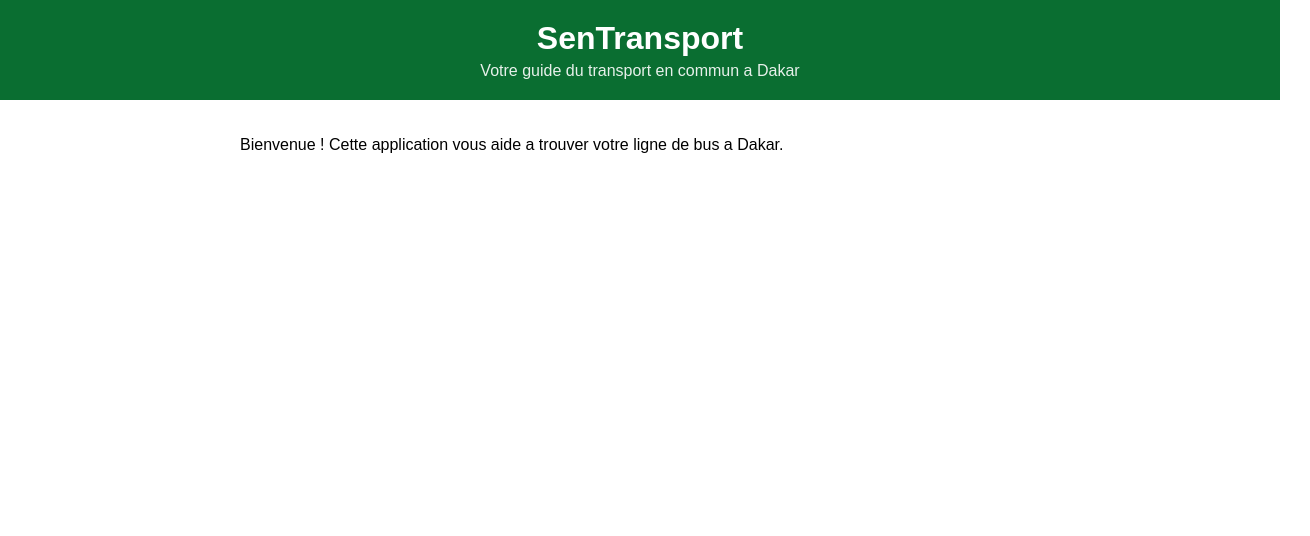
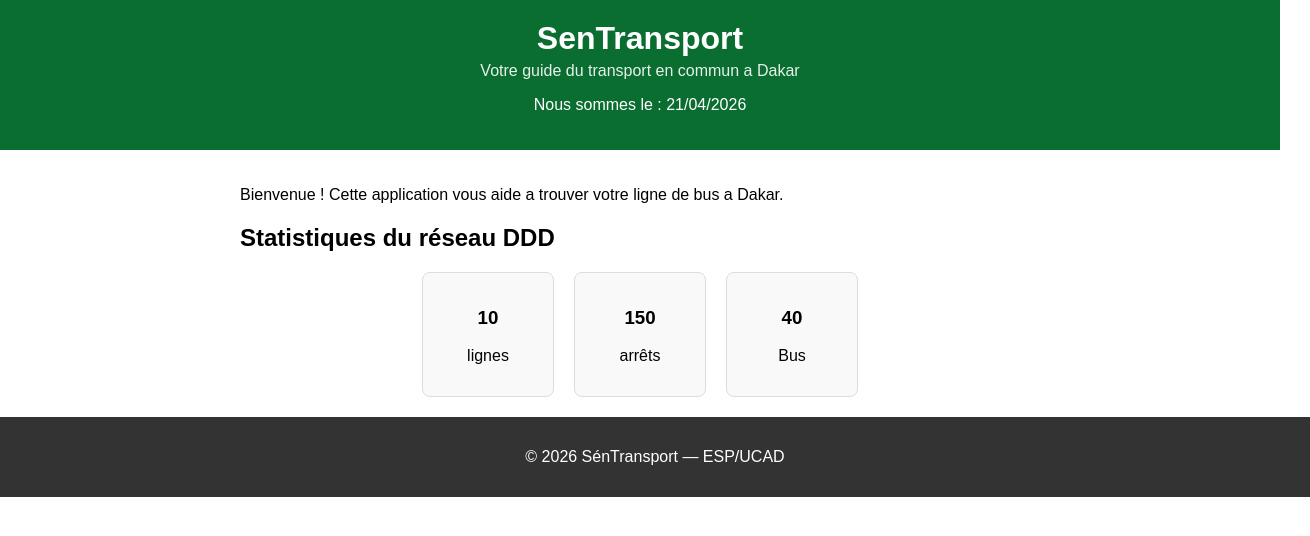
Before and after one commit to Mandioula341/sentransport, a React (Create React App) app: page / in a window 1280 px wide. Shown: the top 536 px of the page, 1310 px wide, since content can reach past the window. Built offline with nearby package versions, Linux system fonts and the light colour scheme.

Commit message:
Réalisation des exercices 1, 2 et 3 : Footer, Date dynamique et Statistiques

```diff
--- a/src/App.css
+++ b/src/App.css
@@ -7,3 +7,12 @@ padding: 20px;
 max-width: 800px;
 margin: 0 auto;
 }
+
+.stat-box {
+  border: 1px solid #ddd;
+  padding: 15px;
+  border-radius: 8px;
+  min-width: 100px;
+  text-align: center;
+  background-color: #f9f9f9;
+}
--- a/src/App.js
+++ b/src/App.js
@@ -1,14 +1,28 @@
 import './App.css';
 import Header from './Header';
+import Footer from './Footer';
+import Stat1 from './Statistique1';
+import Stat2 from './Statistique2';
+import Stat3 from './Statistique3';
 function App() {
   return (
     <div className="App">
      <Header />
       <main className="contenu">
-      <p>Bienvenue ! Cette application vous aide a trouver
-        votre ligne de bus a Dakar.
-      </p>
+       <p>Bienvenue ! Cette application vous aide a trouver
+         votre ligne de bus a Dakar.
+       </p>
+
+        <h2>Statistiques du réseau DDD</h2>
+        <div style={{ display: 'flex', gap: '20px', justifyContent: 'center' }}>
+          <Stat1 />
+          <Stat2 />
+          <Stat3 />
+        </div>
       </main>
+
+      <Footer />
+
     </div>
   );
 }
--- /dev/null
+++ b/src/Footer.css
@@ -0,0 +1,9 @@
+.footer {
+  background-color: #333; /* Gris foncé */
+  color: white;
+  text-align: center;
+  padding: 15px;
+  position: relative;
+  bottom: 0;
+  width: 100%;
+}
--- /dev/null
+++ b/src/Footer.js
@@ -0,0 +1,11 @@
+import './Footer.css';
+
+function Footer() {
+  return (
+    <footer className="footer">
+      <p>© 2026 SénTransport — ESP/UCAD</p>
+    </footer>
+  );
+}
+
+export default Footer;
--- a/src/Header.js
+++ b/src/Header.js
@@ -1,11 +1,15 @@
 import './Header.css';
 function Header() {
+    const dateDuJour = new Date().toLocaleDateString('fr-FR');
     return (
         <header className="header">
             <h1 className="header-titre">SenTransport</h1>
             <p className="header-soustitre">
                 Votre guide du transport en commun a Dakar
             </p>
+            <p className="header-date">
+                Nous sommes le : {dateDuJour}
+            </p>
         </header>
     );
 }
--- /dev/null
+++ b/src/Statistique1.js
@@ -0,0 +1,9 @@
+function Statistique1() {
+  return (
+    <div className="stat-box">
+      <h3>10</h3>
+      <p>lignes</p>
+    </div>
+  );
+}
+export default Statistique1;
--- /dev/null
+++ b/src/Statistique2.js
@@ -0,0 +1,9 @@
+function Statistique2() {
+  return (
+    <div className="stat-box">
+      <h3>150</h3>
+      <p>arrêts</p>
+    </div>
+  );
+}
+export default Statistique2;
--- /dev/null
+++ b/src/Statistique3.js
@@ -0,0 +1,9 @@
+function Statistique3() {
+  return (
+    <div className="stat-box">
+      <h3>40</h3>
+      <p>Bus</p>
+    </div>
+  );
+}
+export default Statistique3;
```
Lines whose indentation alone changed are shown as unchanged.
